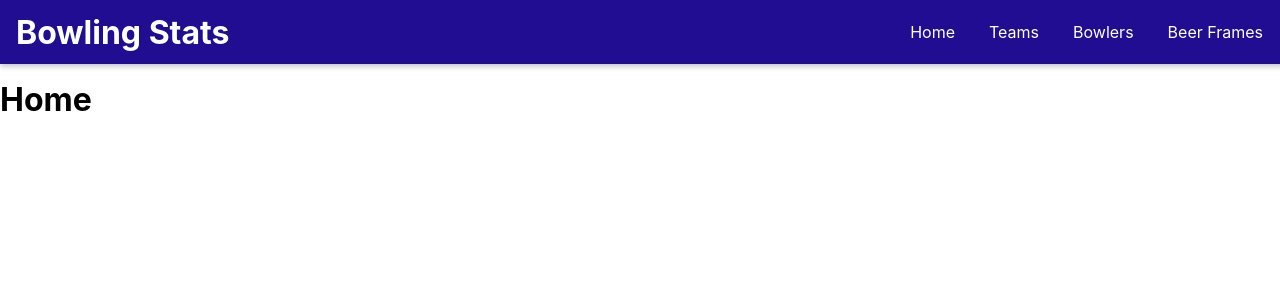
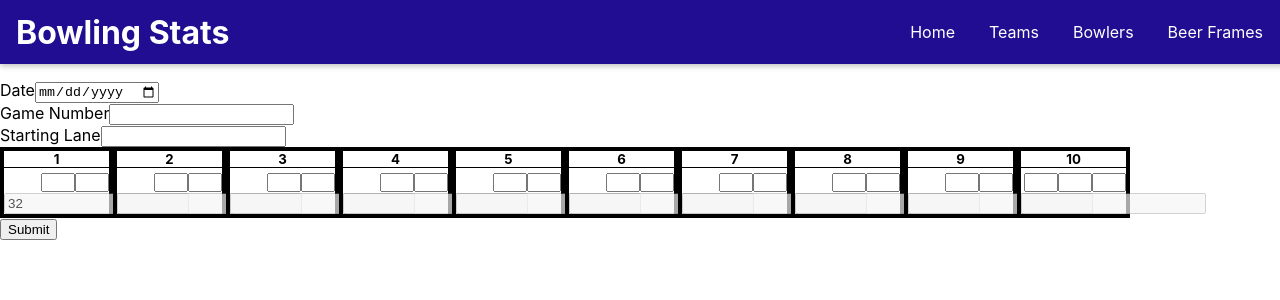
Before and after one commit to b2cowan/bowlingstats, a React (Create React App) app in the folder client/: page /games/new in a window 1280 px wide. Before the commit this address led to /. Shown: the top 300 px of the page. Built offline with nearby package versions, Linux system fonts and the light colour scheme.

Commit message:
started create game section

```diff
--- a/client/package.json
+++ b/client/package.json
@@ -6,6 +6,7 @@
     "axios": "^0.19.1",
     "react": "^16.12.0",
     "react-dom": "^16.12.0",
+    "react-hook-form": "^4.5.6",
     "react-router-dom": "^5.1.2",
     "react-scripts": "3.3.0",
     "react-transition-group": "^4.3.0"
--- a/client/src/App.js
+++ b/client/src/App.js
@@ -1,11 +1,12 @@
 import React from 'react';
 import { BrowserRouter as Router, Route, Redirect, Switch } from 'react-router-dom';
 
-import Home from './home/pages/Home';
 import BowlerStats from './bowler/pages/BowlerStats';
 import TeamStats from './team/pages/TeamStats';
 import BeerFrames from './beerframes/pages/BeerFrames';
+import CreateGame from './game/pages/CreateGame';
 import MainNavigation from './shared/components/Navigation/MainNavigation';
+import CreatePlayerGame from './game/components/CreatePlayerGame';
 
 const App = () => {
     return (
@@ -14,7 +15,7 @@ const App = () => {
             <main>
                 <Switch>
                     <Route exact path="/">
-                        <Home />
+                        <h1>hi Pat</h1>
                     </Route>
                     <Route exact path="/teams">
                         <TeamStats />
@@ -25,6 +26,12 @@ const App = () => {
                     <Route exact path="/beerframes">
                         <BeerFrames />
                     </Route>
+                    <Route exact path="/games/new">
+                        <CreateGame />
+                    </Route>
+                    <Route exact path="/games/testgame">
+                        <CreatePlayerGame />
+                    </Route>
                     <Redirect to="/" />
                 </Switch>
             </main>
--- /dev/null
+++ b/client/src/game/components/CreatePlayerGame.css
@@ -0,0 +1,3 @@
+.player-game {
+    display: flex;
+}
--- /dev/null
+++ b/client/src/game/components/CreatePlayerGame.js
@@ -0,0 +1,24 @@
+import React from 'react';
+import { useForm, ErrorMessage } from 'react-hook-form';
+import Frame from './Frame';
+
+import './CreatePlayerGame.css';
+
+const CreatePlayerGame = props => {
+    return (
+        <div className="player-game">
+            <Frame frameNum={1} frameScore={32}/>
+            <Frame frameNum={2} />
+            <Frame frameNum={3} />
+            <Frame frameNum={4} />
+            <Frame frameNum={5} />
+            <Frame frameNum={6} />
+            <Frame frameNum={7} />
+            <Frame frameNum={8} />
+            <Frame frameNum={9} />
+            <Frame frameNum={10} />
+        </div>
+    )
+}
+
+export default CreatePlayerGame;
--- /dev/null
+++ b/client/src/game/components/Frame.css
@@ -0,0 +1,31 @@
+.frame {
+    border: 4px solid black;
+    width: 105px;
+    padding: 0;
+    text-align: center;
+}
+
+.frame-shots {
+    flex: flex;
+    align-items: right;
+    display: flex;
+    justify-content: flex-end;
+    margin-top: 5px;
+}
+
+
+.frame-shots input[type="text"] {
+    width: 30px;
+    margin: 0;
+    padding: 0;
+}
+
+.frame-score {
+    text-align: center;
+}
+
+.frame-title {
+    border-bottom: 1px solid black;
+    margin-top: 0;
+    margin-bottom: 3px;
+}
--- /dev/null
+++ b/client/src/game/components/Frame.js
@@ -0,0 +1,28 @@
+import React from 'react';
+import { useForm } from 'react-hook-form';
+
+import './Frame.css';
+
+const Frame = props => {
+    const { register } = useForm();
+    return (
+        <div className="frame">
+            <h5 className="frame-title">{props.frameNum}</h5>
+            <div className="frame-shots">
+                <input name="shot-1" type="text" ref={register({ required: true })} />
+                <input name="shot-2" type="text" ref={register()} />
+                {props.frameNum === 10 && <input name="shot-3" type="text" ref={register()} />}
+            </div>
+            <div className="frame-score">
+                <input
+                    name="shot-2"
+                    type="text"
+                    value={props.frameScore}
+                    disabled
+                    ref={register()} />
+            </div>
+        </div>
+    )
+}
+
+export default Frame;
--- /dev/null
+++ b/client/src/game/pages/CreateGame.js
@@ -0,0 +1,61 @@
+import React from 'react';
+import { useForm, ErrorMessage } from 'react-hook-form';
+import axios from 'axios';
+// import { useHistory } from 'react-router-dom';
+
+import CreatePlayerGame from '../components/CreatePlayerGame';
+
+const CreateGame = () => {
+    const { register, handleSubmit, errors, reset } = useForm();
+
+
+    const onSubmit = (game, e) => {
+        e.preventDefault();
+        axios.post(`/api/games`, game)
+            .then(res => {
+                console.log(res.data);
+            })
+            .catch(err => {
+                console.log(err);
+            })
+            .then(reset());
+    };
+
+    return (
+        <form className='game-form' onSubmit={handleSubmit(onSubmit)}>
+            <div>
+                <label>Date</label>
+                <input
+                    type="date"
+                    name="onDate"
+                    ref={register({
+                        required: 'A valid date is required'
+                    })}
+                />
+                <ErrorMessage errors={errors} name="onDate" as="p" />
+            </div>
+            <div>
+                <label>Game Number</label>
+                <input
+                    type="text"
+                    name="gameNum"
+                    ref={register({
+                        required: 'Game number is required'
+                    })}
+                />
+            </div>
+            <div>
+                <label>Starting Lane</label>
+                <input
+                    type="text"
+                    name="laneNum"
+                    ref={register}
+                />
+            </div>
+            <CreatePlayerGame />
+            <input type="submit" />
+        </form>
+    )
+};
+
+export default CreateGame;
--- a/client/src/home/pages/Home.js
+++ /dev/null
@@ -1,9 +0,0 @@
-import React from 'react';
-
-const Home = () => {
-    return (
-        <h1>Home</h1>
-    )
-}
-
-export default Home;
--- a/client/src/shared/components/UIElements/ErrorModal.js
+++ b/client/src/shared/components/UIElements/ErrorModal.js
@@ -1,7 +1,6 @@
 import React from 'react';
 
 import Modal from './Modal';
-import Button from '../FormElements/Button';
 
 const ErrorModal = props => {
   return (
@@ -9,7 +8,7 @@ const ErrorModal = props => {
       onCancel={props.onClear}
       header="An Error Occurred!"
       show={!!props.error}
-      footer={<Button onClick={props.onClear}>Okay</Button>}
+      footer={<button onClick={props.onClear}>Okay</button>}
     >
       <p>{props.error}</p>
     </Modal>
```
Also changed, not shown: client/src/shared/hooks/auth-hook.js (deleted, +0 -53 lines), client/src/shared/hooks/form-hook.js (deleted, +0 -59 lines), client/src/shared/util/validators.js (deleted, +0 -46 lines), 2 other files (tests, documents, lock files or other folders).
